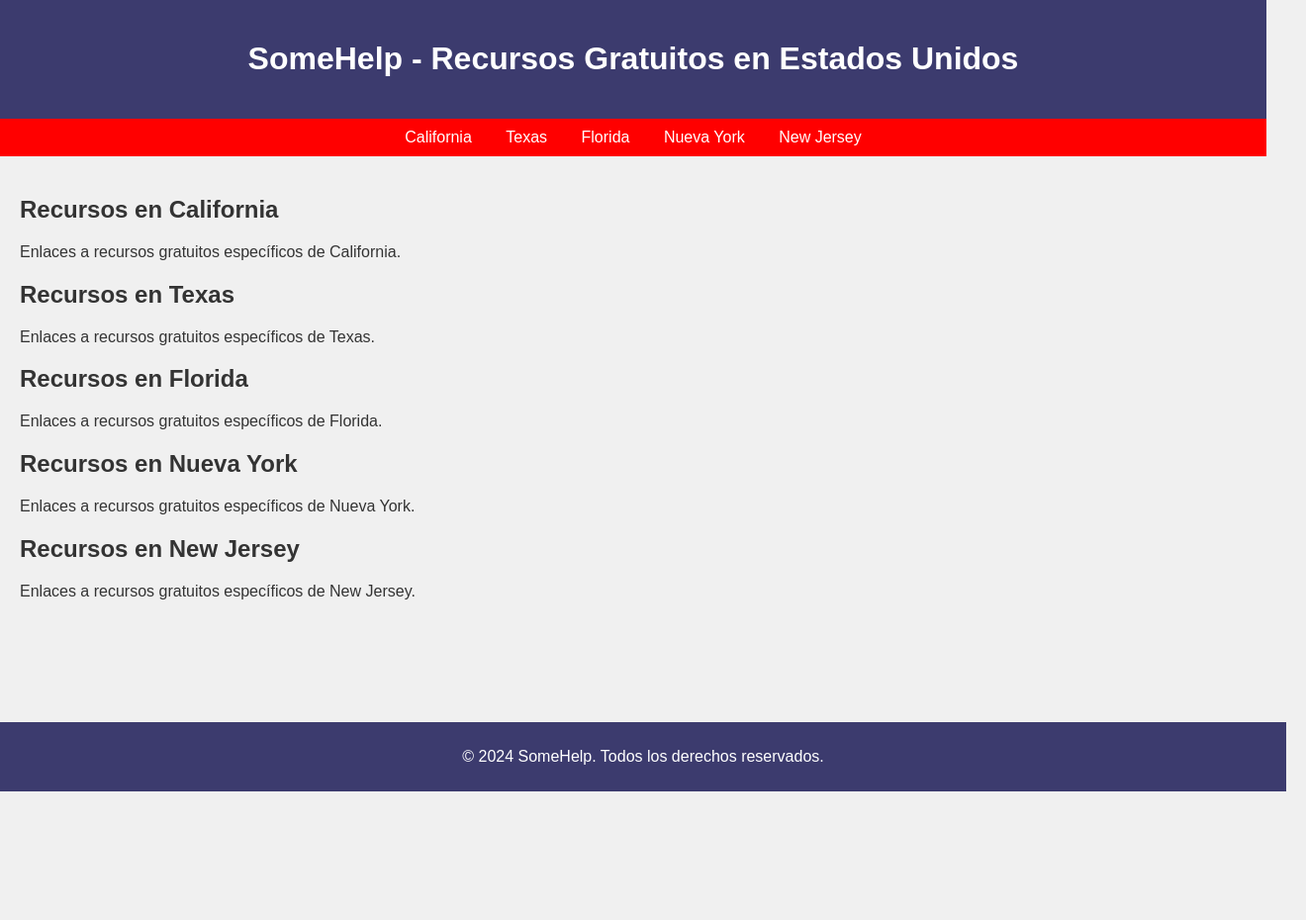
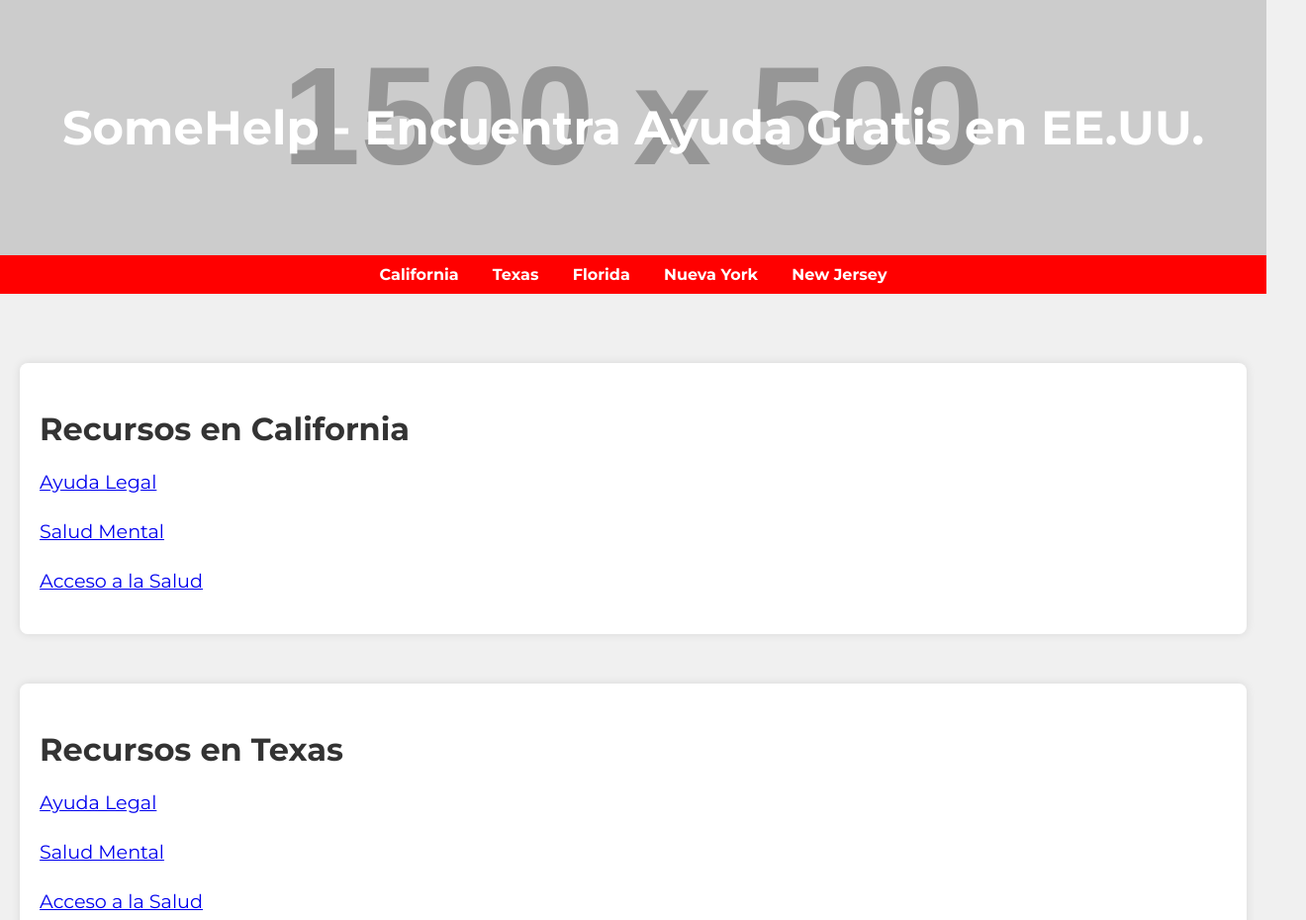
Before and after one commit to somehelp001/SOMEHELP, a plain HTML site: page index.html in a window 1280 px wide. Shown: the top 930 px of the page at 99% size, 1320 px wide, since content can reach past the window. Before the commit the page ends 800 px from the top, so only its background shows below. Drawn offline with Linux system fonts and the light colour scheme; placeholder pictures from the web are drawn by us.

Commit message:
index.html

```diff
--- a/index.html
+++ b/index.html
@@ -4,48 +4,75 @@
     <meta charset="UTF-8">
     <meta name="viewport" content="width=device-width, initial-scale=1.0">
     <title>SomeHelp - Recursos Gratuitos en Estados Unidos</title>
+    <link href="https://fonts.googleapis.com/css2?family=Montserrat:wght@400;700&display=swap" rel="stylesheet">
     <style>
         body {
-            font-family: Arial, sans-serif;
+            font-family: 'Montserrat', sans-serif;
             background-color: #f0f0f0;
             color: #333;
             margin: 0;
             padding: 0;
         }
         header {
-            background-color: #3c3b6e;
+            background-image: url('https://via.placeholder.com/1500x500'); /* Cambia por una imagen real */
+            background-size: cover;
+            background-position: center;
             color: white;
-            padding: 20px;
+            padding: 100px 20px;
             text-align: center;
+        }
+        header h1 {
+            font-size: 3em;
+            margin: 0;
         }
         nav {
             background-color: #ff0000;
             color: white;
             padding: 10px;
             text-align: center;
+            position: sticky;
+            top: 0;
+            z-index: 1000;
         }
         nav a {
             color: white;
             margin: 0 15px;
             text-decoration: none;
+            font-weight: bold;
         }
         main {
             padding: 20px;
+        }
+        section {
+            margin: 50px 0;
+            padding: 20px;
+            background-color: #fff;
+            box-shadow: 0 0 10px rgba(0, 0, 0, 0.1);
+            border-radius: 8px;
+        }
+        section h2 {
+            font-size: 2em;
+            margin-bottom: 10px;
+        }
+        section p {
+            font-size: 1.2em;
+            line-height: 1.6;
         }
         footer {
             background-color: #3c3b6e;
             color: white;
             text-align: center;
-            padding: 10px;
-            position: fixed;
+            padding: 20px;
+            position: relative;
             width: 100%;
             bottom: 0;
+            margin-top: 50px;
         }
     </style>
 </head>
 <body>
     <header>
-        <h1>SomeHelp - Recursos Gratuitos en Estados Unidos</h1>
+        <h1>SomeHelp - Encuentra Ayuda Gratis en EE.UU.</h1>
     </header>
     <nav>
         <a href="#california">California</a>
@@ -57,23 +84,33 @@
     <main>
         <section id="california">
             <h2>Recursos en California</h2>
-            <p>Enlaces a recursos gratuitos específicos de California.</p>
+            <p><a href="https://www.courts.ca.gov/selfhelp.htm">Ayuda Legal</a></p>
+            <p><a href="https://www.dhcs.ca.gov/services/Pages/MentalHealthPrograms-Svcs.aspx">Salud Mental</a></p>
+            <p><a href="https://www.cdph.ca.gov/Programs/CHSI/Pages/LocalHealthServicesAndOffices.aspx">Acceso a la Salud</a></p>
         </section>
         <section id="texas">
             <h2>Recursos en Texas</h2>
-            <p>Enlaces a recursos gratuitos específicos de Texas.</p>
+            <p><a href="https://www.texasattorneygeneral.gov/child-support">Ayuda Legal</a></p>
+            <p><a href="https://www.hhs.texas.gov/services/mental-health-substance-use">Salud Mental</a></p>
+            <p><a href="https://www.dshs.texas.gov/coronavirus/">Acceso a la Salud</a></p>
         </section>
         <section id="florida">
             <h2>Recursos en Florida</h2>
-            <p>Enlaces a recursos gratuitos específicos de Florida.</p>
+            <p><a href="https://www.floridalegal.org/">Ayuda Legal</a></p>
+            <p><a href="https://www.myflfamilies.com/service-programs/mental-health/">Salud Mental</a></p>
+            <p><a href="http://www.floridahealth.gov/">Acceso a la Salud</a></p>
         </section>
         <section id="new-york">
             <h2>Recursos en Nueva York</h2>
-            <p>Enlaces a recursos gratuitos específicos de Nueva York.</p>
+            <p><a href="https://www.nycourts.gov/courthelp/">Ayuda Legal</a></p>
+            <p><a href="https://omh.ny.gov/">Salud Mental</a></p>
+            <p><a href="https://www.health.ny.gov/">Acceso a la Salud</a></p>
         </section>
         <section id="new-jersey">
             <h2>Recursos en New Jersey</h2>
-            <p>Enlaces a recursos gratuitos específicos de New Jersey.</p>
+            <p><a href="https://www.njcourts.gov/selfhelp/index.html">Ayuda Legal</a></p>
+            <p><a href="https://www.nj.gov/humanservices/dmhas/home/">Salud Mental</a></p>
+            <p><a href="https://www.nj.gov/health/">Acceso a la Salud</a></p>
         </section>
     </main>
     <footer>
```
